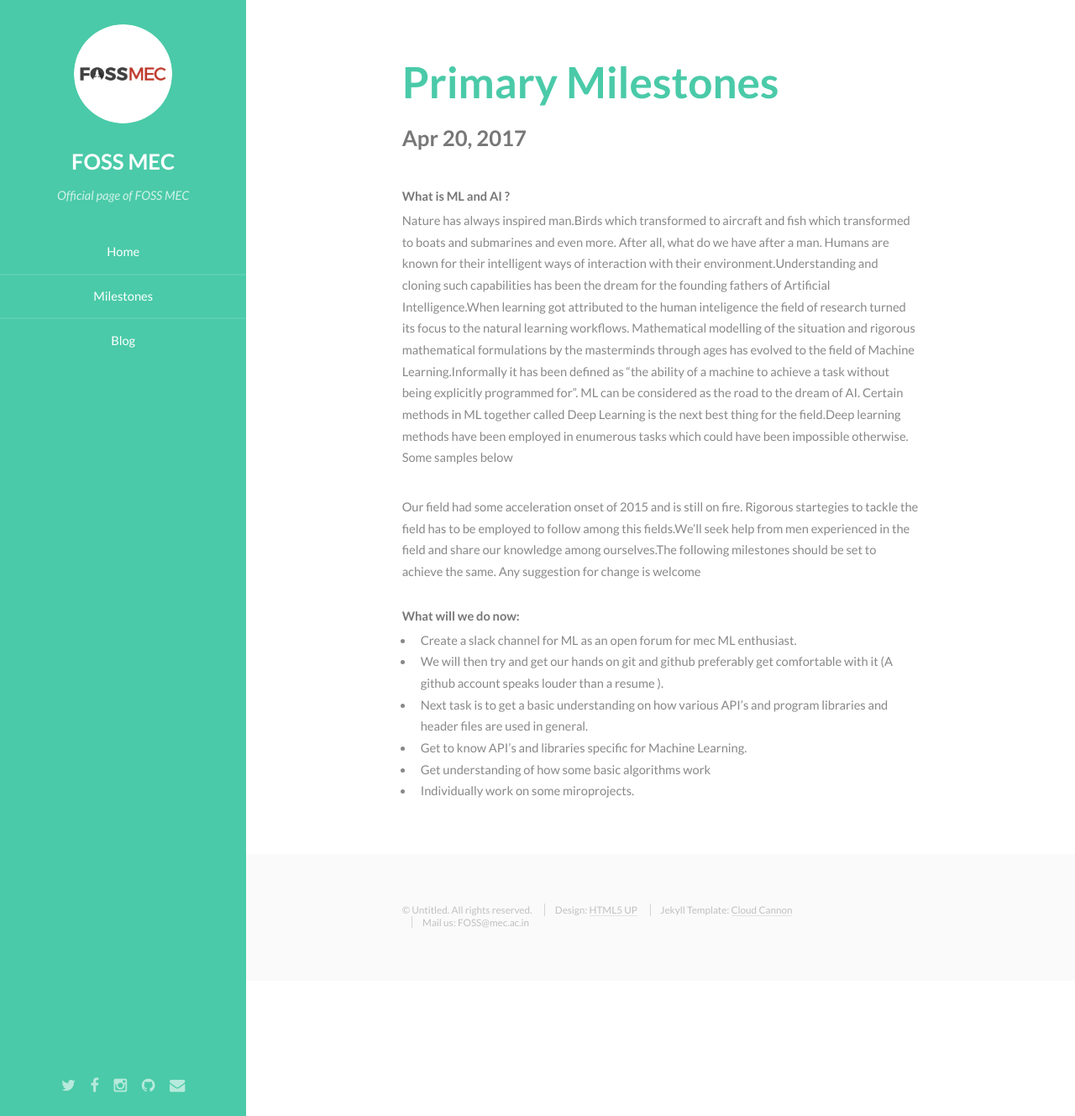
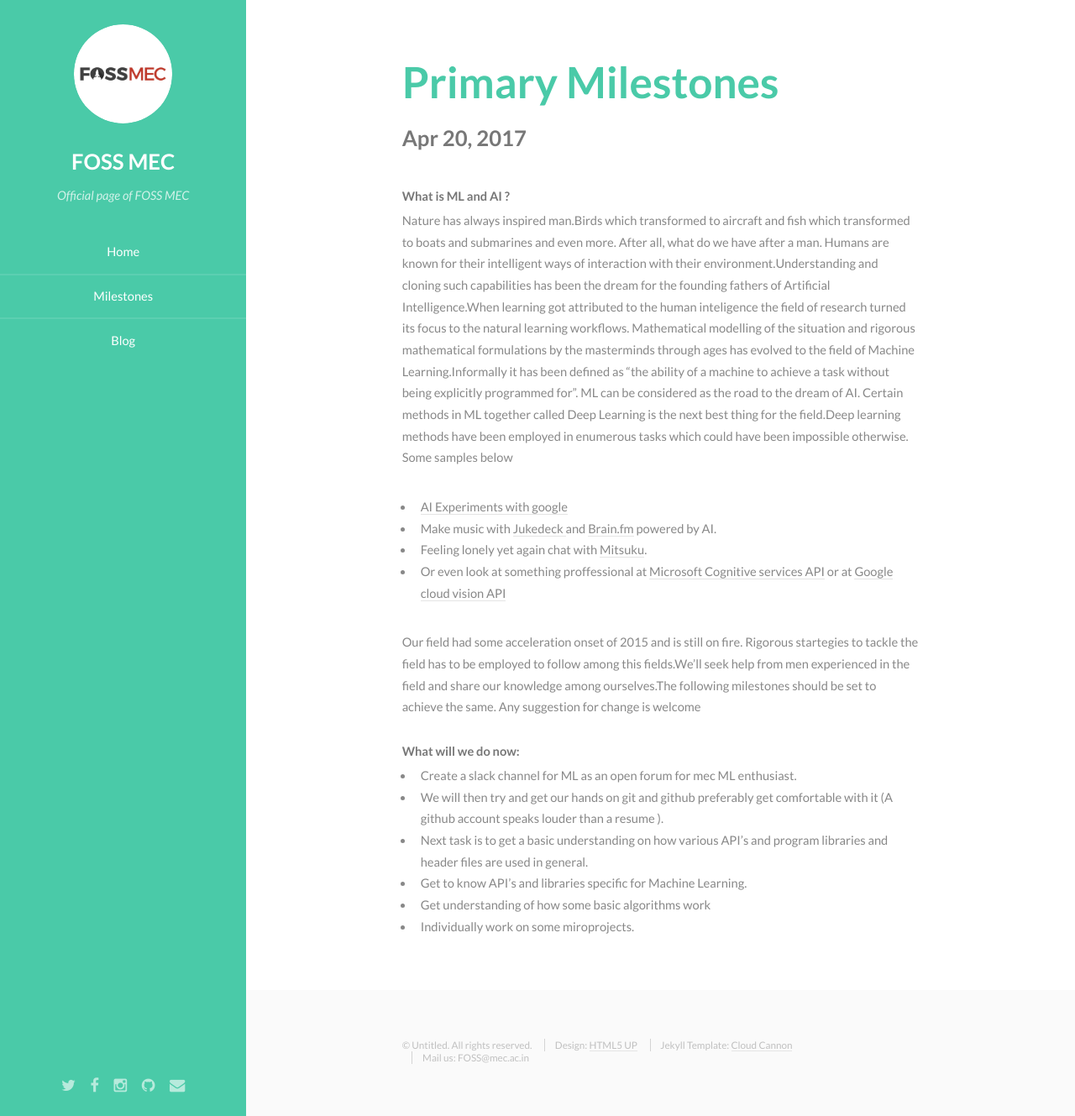
Before and after one commit to harirajk/fossmec.github.io, a Jekyll site: the page built from _ml/milestone1.md, in a window 1280 px wide and 1329 px high. Shown: the whole window at 84% size. Built offline with Jekyll 4.4.1, drawn with Linux system fonts in a browser that asks for light colours.

Commit message:
Update ML milestone

```diff
--- a/_ml/milestone1.md
+++ b/_ml/milestone1.md
@@ -14,9 +14,11 @@ layout: post
   ML can be considered as the road to the dream of AI. Certain methods in ML together called Deep Learning
   is the next best thing for the field.Deep learning methods have been employed in enumerous tasks which
   could have been impossible otherwise. Some samples below
-
-
-
+  * <a href="https://aiexperiments.withgoogle.com/">AI Experiments with google</a>
+  * Make music with <a href="https://www.jukedeck.com/">Jukedeck </a> and
+     <a href="">Brain.fm</a> powered by AI.
+  * Feeling lonely yet again chat with <a href="http://www.mitsuku.com/">Mitsuku</a>.
+  * Or even look at something proffessional at <a href="https://www.microsoft.com/cognitive-services">Microsoft Cognitive services API</a> or at <a href="https://cloud.google.com/vision/">Google cloud vision API</a>
 
 
   Our field had some acceleration onset of 2015 and is still on fire. Rigorous startegies to tackle the field
```
